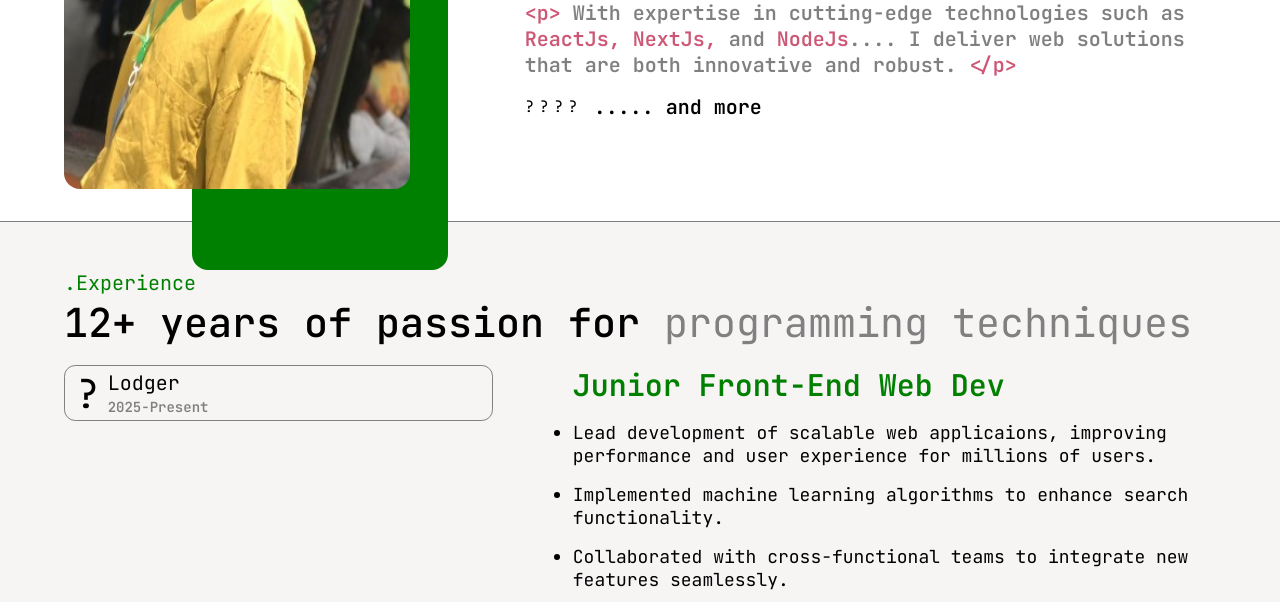
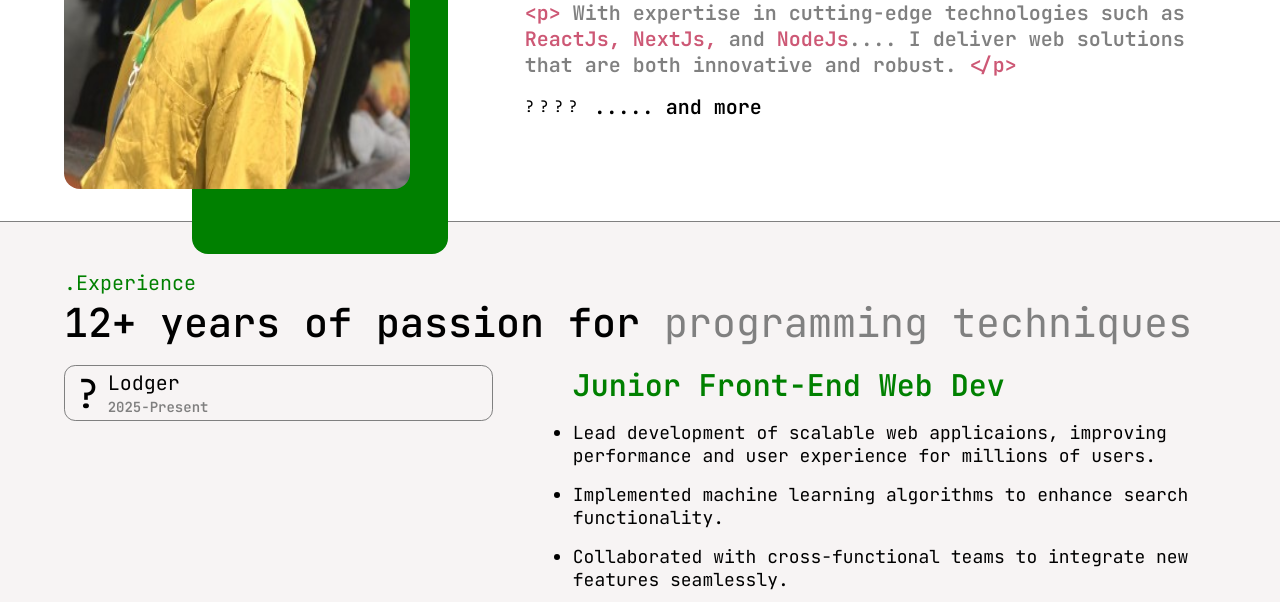
Before and after one commit to Arigbo/portfolio2025, a plain HTML site: page index.html in a window 1280 px wide. Shown: the part 498-1100 px from the top of the page. Drawn offline with Linux system fonts and the light colour scheme.

Commit message:
hero image

```diff
--- a/styles/index.scss
+++ b/styles/index.scss
@@ -100,7 +100,7 @@
           .box {
             background-color: green;
             height: 56vh;
-            bottom: 2rem;
+            bottom: 3rem;
             border-radius: 1rem;
             width: 20%;
             right: 65%;
```
Also changed, not shown: styles/index.css.
